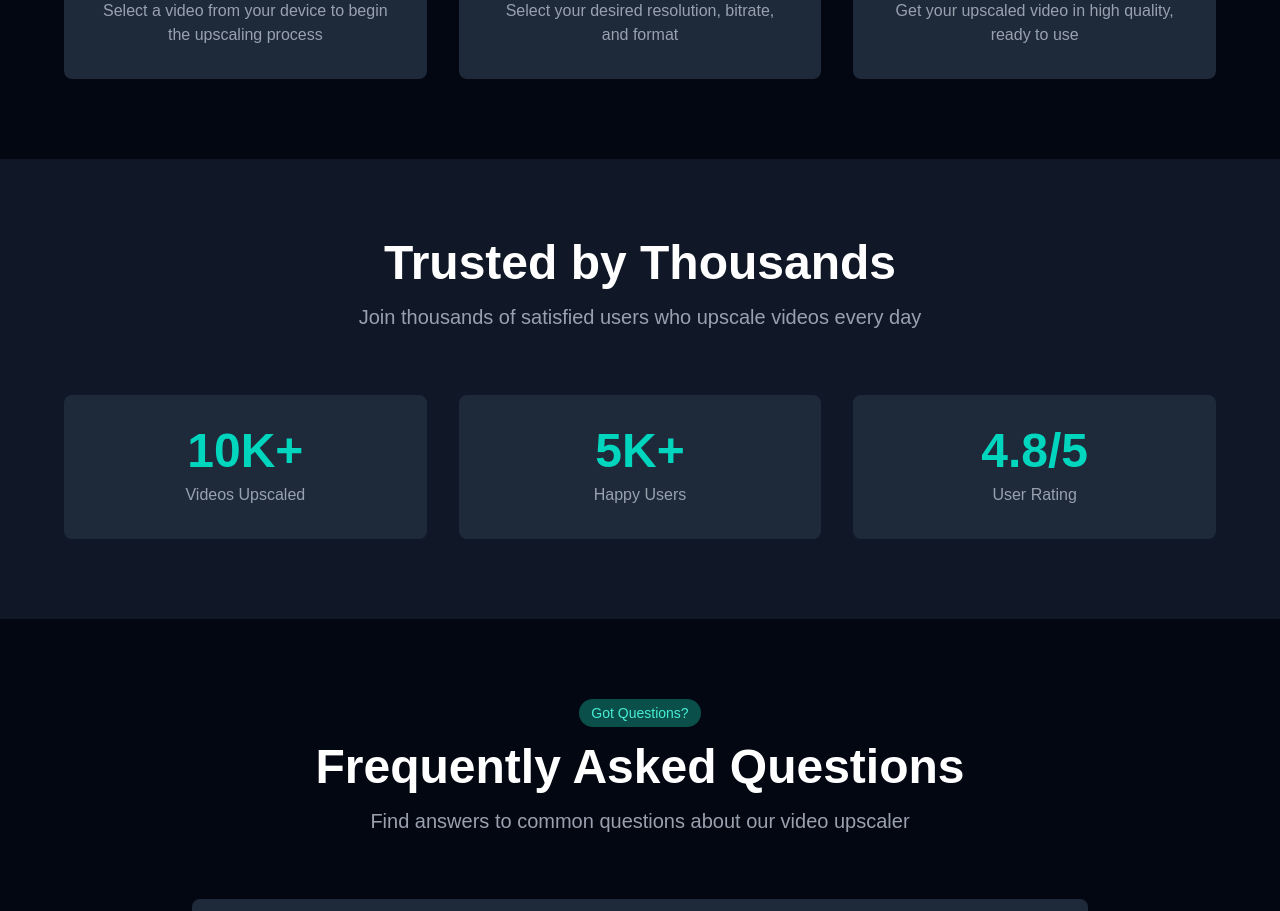
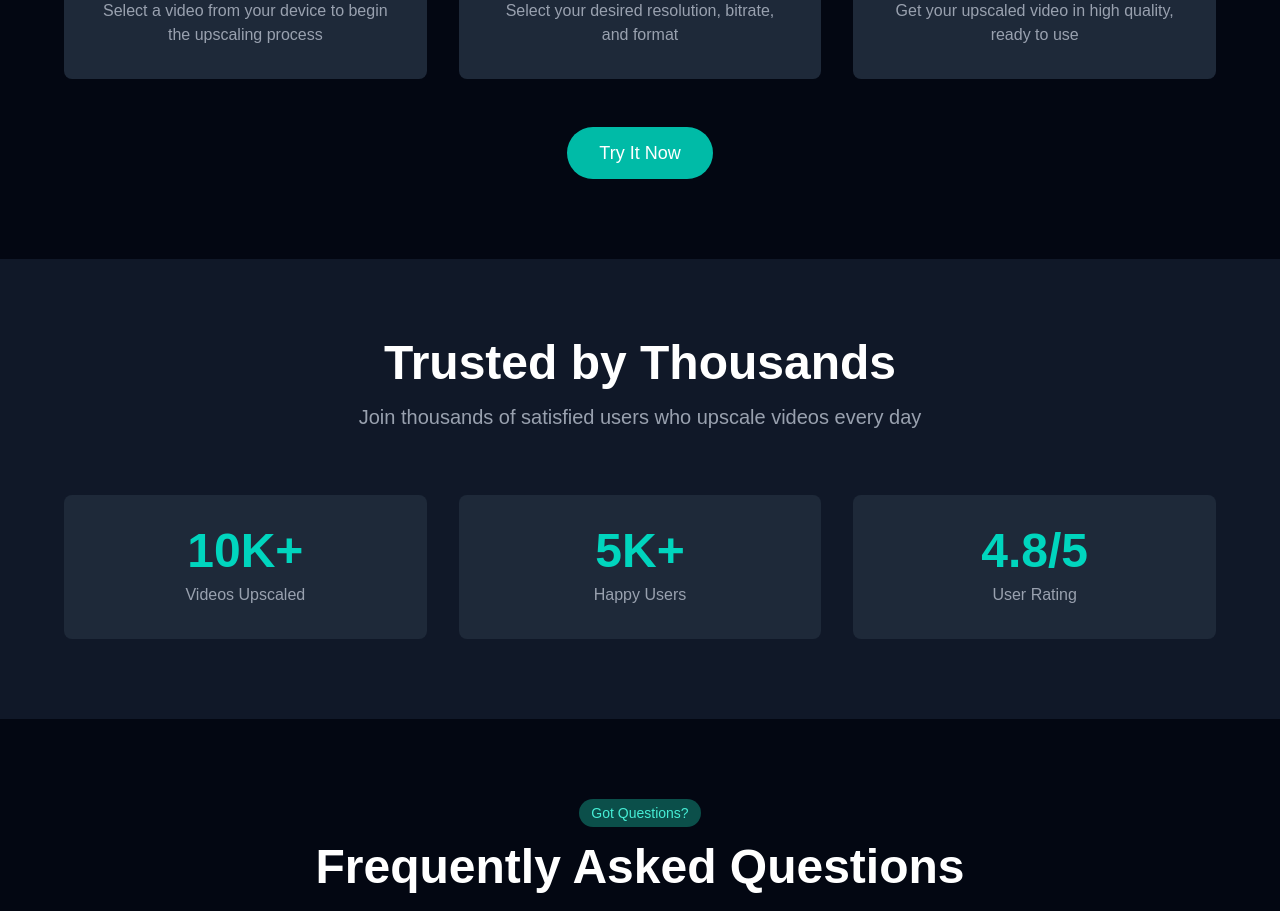
Before and after one commit to Alanbenny123/Video-upscaler, a Next.js app: page / in a window 1280 px wide. Shown: the part 1660-2571 px from the top of the page. Built offline with nearby package versions, Linux system fonts and the light colour scheme.

Commit message:
Add 'Try It Now' button at the bottom of How It Works section

```diff
--- a/src/app/page.tsx
+++ b/src/app/page.tsx
@@ -586,6 +586,16 @@ export default function Home() {
               </div>
             </div>
           </div>
+
+          <div className="flex justify-center mt-12">
+            <a
+              href="#"
+              onClick={() => window.scrollTo({ top: 0, behavior: "smooth" })}
+              className="bg-teal-500 hover:bg-teal-600 text-white font-medium py-3 px-8 rounded-full transition-colors text-lg"
+            >
+              Try It Now
+            </a>
+          </div>
         </div>
       </section>
 
```
